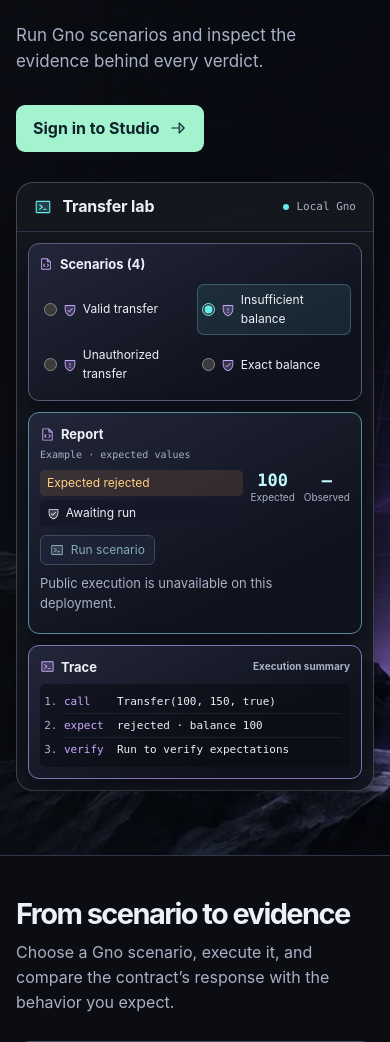
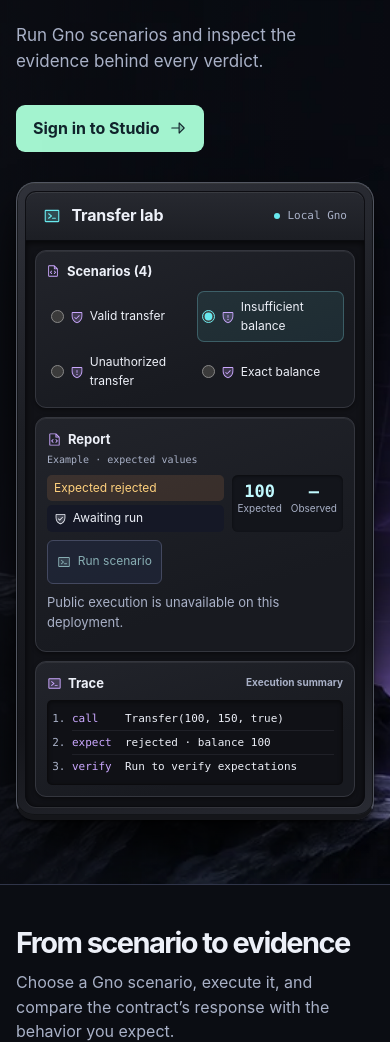
Before and after one commit to helijunior4545-glitch/RealmProof, a Django app: page /studio/ in a window 390 px wide. Shown: the part 204-1246 px from the top of the page. Run offline with Django 5.2, Linux system fonts and the light colour scheme; parts of the project's set-up code (start-up, migrations or seed data) failed here and were passed over.

Commit message:
Refine landing console depth and responsive layout

```diff
--- a/studio/static/studio/guest-landing.css
+++ b/studio/static/studio/guest-landing.css
@@ -182,7 +182,6 @@
 @media (min-width: 1100px) {
   .lp h1 { max-width: none; font-size: clamp(50px, 5vw, 74px); }
   .lp h1 span { display: block; }
-  .lp-console { transform: perspective(1500px) rotateY(-9deg) rotateZ(-2deg); }
 }
 @media (max-width: 760px) {
   .lp-header-action { display: none; }
@@ -251,24 +250,6 @@
 .lp-execution-lines code { overflow-wrap: anywhere; }
 .lp-diff-row { grid-column: 1 / -1; display: grid; grid-template-columns: minmax(0, 1fr) minmax(0, 1fr); gap: 8px; }
 
-@media (min-width: 1100px) {
-  .lp-demo-stack { grid-template-columns: minmax(0, .72fr) minmax(0, 1.28fr); padding: 15px; }
-  .lp-demo-stack .lp-scenarios { transform: translate(-23px, 18px) rotate(-2deg); }
-  .lp-demo-stack .lp-run-panel { transform: translate(0, -2px) rotate(-1deg); }
-  .lp-demo-trace {
-    position: relative;
-    z-index: 1;
-    grid-column: 1 / -1;
-    width: 68%;
-    margin: -6px 0 -19px auto;
-    transform: translate(-8px, 8px) rotate(2deg);
-  }
-}
-@media (max-width: 580px) {
-  .lp-demo-stack { grid-template-columns: minmax(0, 1fr); }
-  .lp-demo-stack .lp-scenarios h3 { grid-column: 1 / -1; }
-  .lp-demo-trace { grid-column: 1; }
-}
 .lp-report-highlight {
   display: flex;
   justify-content: space-between;
@@ -520,12 +501,54 @@
 .lp .lp-hero h1 { max-width: none; font-size: clamp(38px, 4.35vw, 68px); line-height: 1.04; letter-spacing: -.06em; }
 .lp .lp-hero h1 span { display: block; }
 .lp-hero .lp-console {
+  container: transfer-panel / inline-size;
+  padding: clamp(8px, 1.1vw, 15px);
+  border: 1px solid #535762;
+  border-bottom: 5px solid #15161a;
+  border-radius: 19px;
+  background: linear-gradient(165deg, #30323a, #1c1e24 34%, #14151a 76%, #292b33);
+  box-shadow: inset 0 1px #ffffff22, inset 0 0 0 1px #090a0d99,
+    0 2px 3px #0008, 0 18px 38px -7px #000c, 0 36px 70px -26px #000;
+}
+.lp-hero .lp-console-head {
+  border: 1px solid #08090dbf;
+  border-bottom: 0;
+  border-radius: 11px 11px 0 0;
+  background: linear-gradient(180deg, #272930, #1c1e24);
+  box-shadow: inset 0 1px #ffffff15;
+}
+.lp-hero #lp-demo-runner {
+  border: 1px solid #08090dbf;
+  border-radius: 0 0 11px 11px;
+  background: #111217;
+  box-shadow: inset 0 2px 6px #000a, 0 1px #ffffff12;
+}
+.lp-hero .lp-demo-stack {
+  grid-template-columns: minmax(0, .78fr) minmax(0, 1.22fr);
+  gap: 9px;
+  padding: 9px;
+}
+.lp-hero .lp-demo-card {
   transform: none;
-  background: #151820f5;
-  border-color: #ffffff35;
-  box-shadow: 0 18px 38px #0006;
+  border: 1px solid #34363e;
+  background: linear-gradient(162deg, #22242b, #181a20 72%);
+  box-shadow: inset 0 1px #ffffff10, 0 2px 4px #0006;
 }
-.lp-hero .lp-console-head { background: transparent; }
+.lp-hero .lp-demo-trace { grid-column: 1 / -1; }
+.lp-hero .lp-execution-lines { border: 1px solid #08090ba0; background: #101116; box-shadow: inset 0 1px 4px #0007; }
+.lp-hero .lp-demo-balance { justify-content: space-around; padding: 6px; border-radius: 6px; background: #13151b; box-shadow: inset 0 1px 3px #0007; }
+.lp-hero .lp-run-button, .lp-hero .lp-scenarios :is(button, label) { min-height: 36px; }
+.lp-hero .lp-scenarios :is(button, label):hover { border-color: #667171; background: #262d32; }
+@container transfer-panel (max-width: 480px) {
+  .lp-hero .lp-demo-stack { grid-template-columns: minmax(0, 1fr); }
+  .lp-hero .lp-demo-stack .lp-scenarios { display: grid; grid-template-columns: repeat(2, minmax(0, 1fr)); }
+  .lp-hero .lp-demo-stack .lp-scenarios h3 { grid-column: 1 / -1; }
+  .lp-hero .lp-scenarios :is(button, label), .lp-hero .lp-run-button { min-height: 44px; }
+}
+@container transfer-panel (max-width: 275px) {
+  .lp-hero .lp-demo-summary { grid-template-columns: minmax(0, 1fr); }
+  .lp-hero .lp-demo-stack .lp-scenarios { grid-template-columns: minmax(0, 1fr); }
+}
 .lp-hero .lp-action { background: #a3f3cf; box-shadow: none; }
 .lp-hero .lp-action:hover { background: #c0fce2; box-shadow: none; }
 
```
